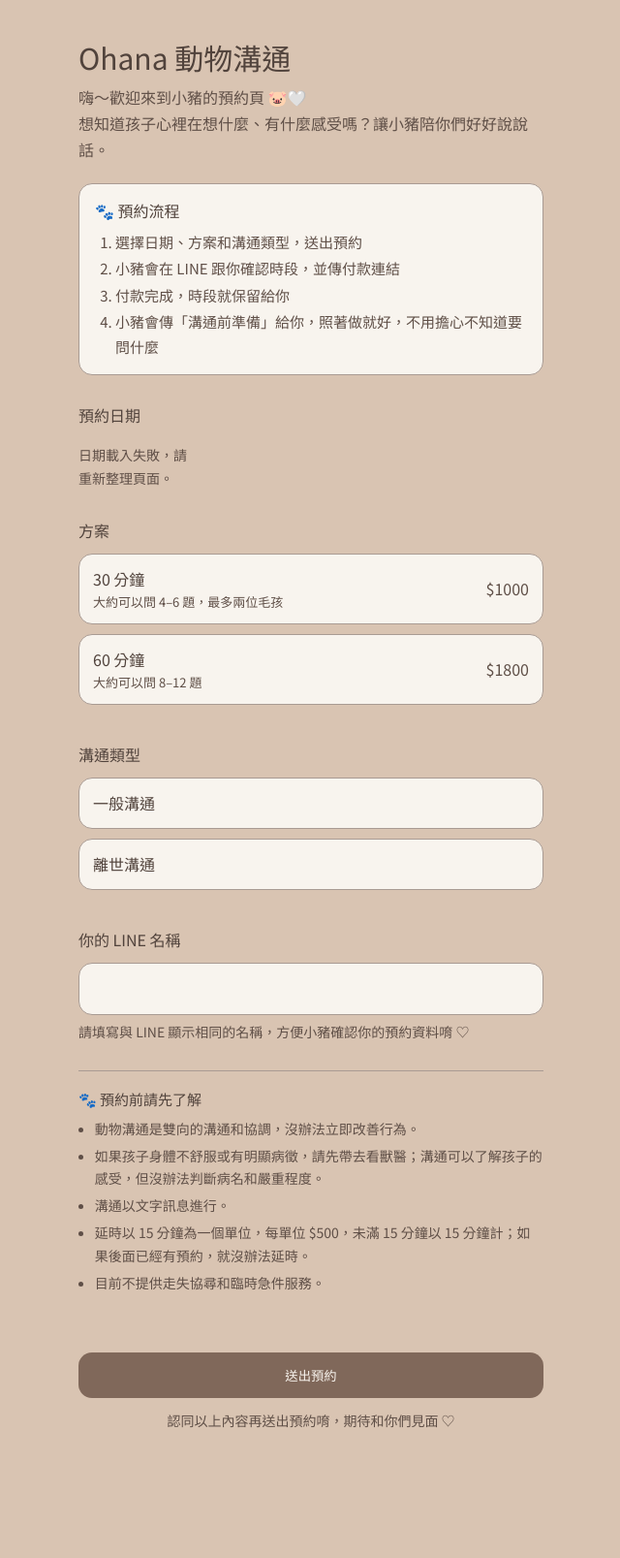
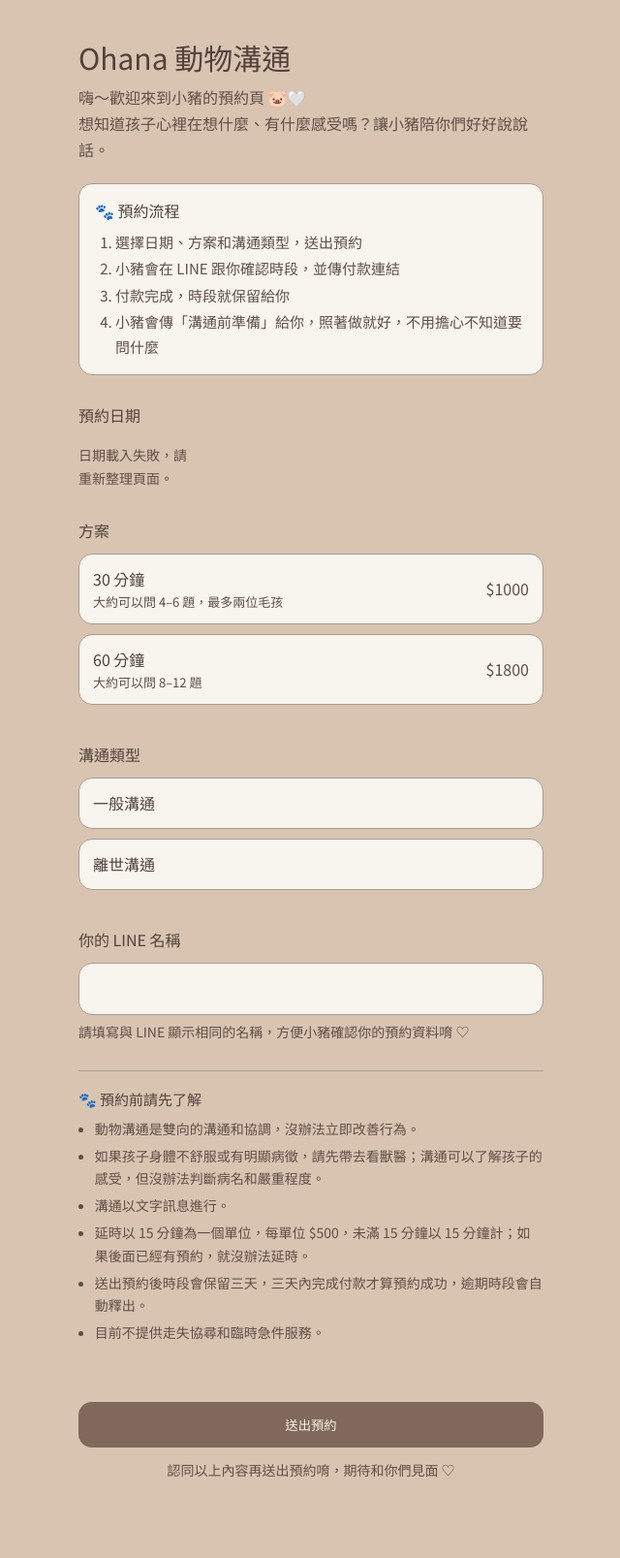
Before and after one commit to annie09013/ohana.pig, a Jekyll site: the page booking/index.html, which Jekyll copies as it is, in a window 1280 px wide. Shown: the whole page at 97% size, without its empty margins (319-959 px from the left). Built offline with Jekyll 4.4.1, drawn with Linux system fonts in a browser that asks for light colours; some web fonts are replaced; before the commit the page ends 1555 px from its top, so only the background shows below that.

Commit message:
Update index.html

```diff
--- a/booking/index.html
+++ b/booking/index.html
@@ -105,8 +105,7 @@ pre{white-space:pre-wrap;word-break:break-all;user-select:all;-webkit-user-selec
         <li>如果孩子身體不舒服或有明顯病徵，請先帶去看獸醫；溝通可以了解孩子的感受，但沒辦法判斷病名和嚴重程度。</li>
         <li>溝通以文字訊息進行。</li>
         <li>延時以 15 分鐘為一個單位，每單位 $500，未滿 15 分鐘以 15 分鐘計；如果後面已經有預約，就沒辦法延時。</li>
-        <!-- 付款期限和改期規則：填好後把下一行前後的註解符號刪掉，就會顯示在頁面上 -->
-        <!-- <li>確認後 ○ 天內完成付款；預約前 ○ 天可以改期一次。</li> -->
+        <li>送出預約後時段會保留三天，三天內完成付款才算預約成功，逾期時段會自動釋出。</li>
         <li>目前不提供走失協尋和臨時急件服務。</li>
       </ul>
     </div>
```
